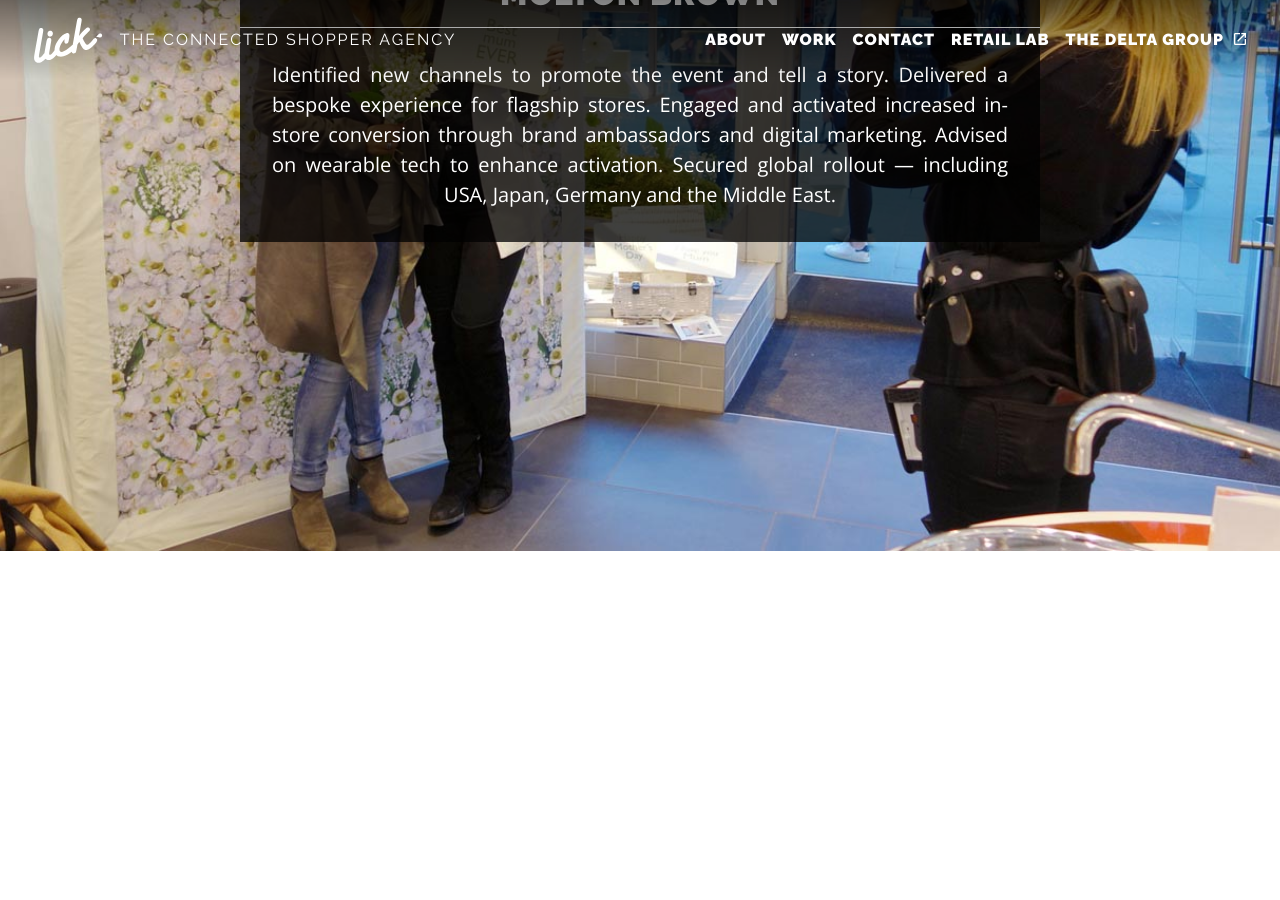
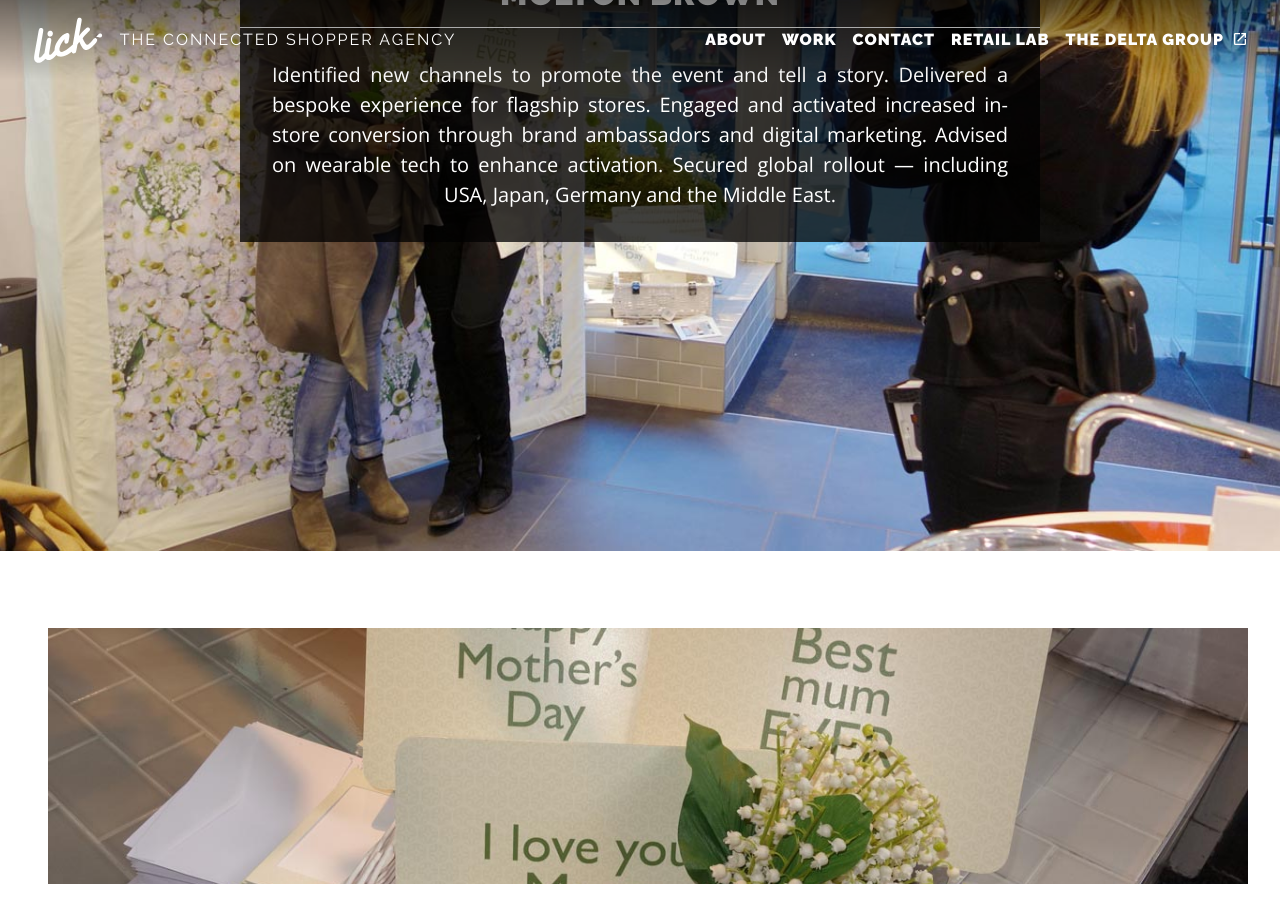
Before and after one commit to lickcreative/website, a Jekyll site: the page built from _work/molton-brown.markdown, in a window 1280 px wide and 900 px high, scrolled down 349 px. Built offline with Jekyll 4.4.1, drawn with Linux system fonts in a browser that asks for light colours; before the commit the page ends 977 px from its top, so only the background shows below that.

Commit message:
Updated Work and 3 other files

```diff
--- a/_home-sections/work.markdown
+++ b/_home-sections/work.markdown
@@ -8,7 +8,7 @@ position: 3
 <div class="grid">
 {% for entry in site.work %}
   <div class="grid__item grid__item--work">
-    <a class="panel" href="{{  }}">
+    <a class="panel" href="{{ entry.url }}">
       <img class="u-object-fit" src="{{ entry.desktop_image }}" alt="" />
       <h3 class="panel__caption">{{ entry.title }}</h3>
     </a>
--- a/_layouts/lab_cover.html
+++ b/_layouts/lab_cover.html
@@ -64,7 +64,7 @@ layout: default
       {% endif %}
   </div>
 </section>
-{% if page.work-assets %}
+{% if page.images %}
 <section class="section u-vertical-space">
   <div class="grid grid--gutter u-center-block u-center-block--large">
     {% for image in page.work-assets %}
--- a/_layouts/work-page.html
+++ b/_layouts/work-page.html
@@ -4,18 +4,23 @@ layout: default
 
 <section class="section u-vertical-space">
   <div class="cover" style="background-image: url('{{ page.cover_image }}');">
-    <div class="cover__box">
-      <h1 class="cover__heading u-text-center">{{ page.title }}</h1>
-      <div class="cover__content u-big-text">{{ content }}</div>
-    </div>
+    {% assign contents = page.content | strip_newlines %}
+    {% if contents != "" %}
+      <div class="cover__box">
+        <h1 class="cover__heading u-text-center">{{ page.title }}</h1>
+        <div class="cover__content u-big-text">{{ content }}</div>
+      </div>
+    {% endif %}
   </div>
 </section>
+{% if page.work_assets %}
 <section class="section u-vertical-space">
   <div class="grid grid--gutter u-center-block u-center-block--large">
-    {% for image in page.work-assets %}
+    {% for image in page.work_assets %}
     <div class="grid__item grid__item--third">
       <img class="u-object-fit" src="{{ image }}">
     </div>
     {% endfor %}
   </div>
 </section>
+{% endif %}
--- a/_sass/_cover.scss
+++ b/_sass/_cover.scss
@@ -12,10 +12,19 @@
   // flex-wrap: wrap;
   color: $white;
   overflow: hidden;
-  background-color: hsl(200, 10, 80); /*Ensure text shows without image bg*/
+  background-color: hsl(220, 10, 80); /*Ensure text shows without image bg*/
   background-size: cover;
   background-position: center center;
   background-repeat: no-repeat;
+  @include mq-medium {
+    padding: 0;
+    flex-direction: row;
+    justify-content: center;
+    -webkit-box-align: center;
+    -ms-flex-align: center;
+    -ms-grid-row-align: center;
+    align-items: center;
+  }
   &--lab {
     -webkit-box-align: center;
         -ms-flex-align: center;
@@ -31,7 +40,7 @@
       left: 0;
       width: 100%;
       height: 100%;
-      background: hsla(0, 0, 0, 0.2);
+      background: hsla(240, 100, 10, 0.2);
       z-index: 0;
     }
   }
@@ -45,25 +54,47 @@
     margin-top: 2.5rem;
     display: flex;
     justify-content: space-between;
+    @include mq-medium {
+      position: absolute;
+      margin: 0;
+      bottom: 50%;
+      -webkit-transform: translateY(50%);
+      transform: translateY(50%);
+    }
   }
   &__arrow {
     &--left {
       margin-right: auto;
+      @include mq-medium {
+        left: 2rem;
+      }
     }
     &--right {
       margin-left: auto;
+      @include mq-medium {
+        right: 2rem;
+      }
     }
   }
   &__box {
     margin-top: 2.5rem;
     background: hsla(0, 0, 0, 0.75);
     z-index: 10;
+    @include mq-medium {
+      margin: 0;
+      max-width: 50rem;
+      height: auto;
+    }
     &--lab {
-      -webkit-box-ordinal-group: 0;
-          -ms-flex-order: -1;
-              order: -1; /*So arrows sit under box on mobile*/
+      -ms-flex-order: -1;
+      order: -1; /*So arrows sit under box on mobile*/
       color: $white;
       background: transparent;
+      @include mq-medium {
+        -ms-flex-order: inherit;
+        order: inherit;
+        max-width: 40rem;
+      }
     }
   }
   &__heading {
@@ -71,6 +102,9 @@
     border-bottom: 1px solid;
     font-size: 1.125rem;
     font-weight: 900;
+    @include mq-medium {
+      font-size: 2rem;
+    }
     &--lab {
       margin-bottom: 1rem;
       padding: 0.5rem;
@@ -79,60 +113,72 @@
   }
   &__content {
     padding: 1rem;
+    @include mq-medium {
+      padding: 2rem;
+      font-size: 1.125rem;
+    }
+    @include mq-large {
+      font-size: 1.25rem;
+    }
     &--lab {
       padding: 0;
+      @include mq-medium {
+        padding: 0;
+      }
     }
   }
   &__lab-logo {
     width: 100%;
-  }
-}
-
-@media (min-width: 50em) {
-  .cover {
-    padding: 0;
-    flex-direction: row;
-    justify-content: center;
-    -webkit-box-align: center;
-        -ms-flex-align: center;
-                -ms-grid-row-align: center;
-            align-items: center;
-    &__nav {
-      position: absolute;
-      margin: 0;
-      bottom: 50%;
-      -webkit-transform: translateY(50%);
-              transform: translateY(50%);
-      &--left {
-        left: 2rem;
-      }
-      &--right {
-        right: 2rem;
-      }
-    }
-    &__box {
-      margin: 0;
-      max-width: 50rem;
-      height: auto;
-      &--lab {
-        -webkit-box-ordinal-group: NaN;
-            -ms-flex-order: inherit;
-                order: inherit;
-        max-width: 40rem;
-      }
-    }
-    &__heading {
-      font-size: 2rem;
-    }
-    &__content {
-      padding: 2rem;
-      font-size: 1.125rem;
-      &--lab {
-        padding: 0;
-      }
-    }
-    &__lab-logo {
+    @include mq-medium {
       width: 40rem;
     }
   }
 }
+
+// @include mq-medium; {
+//   .cover {
+//     padding: 0;
+//     flex-direction: row;
+//     justify-content: center;
+//     -webkit-box-align: center;
+//         -ms-flex-align: center;
+//                 -ms-grid-row-align: center;
+//             align-items: center;
+//     &__nav {
+//       position: absolute;
+//       margin: 0;
+//       bottom: 50%;
+//       -webkit-transform: translateY(50%);
+//               transform: translateY(50%);
+//       &--left {
+//         left: 2rem;
+//       }
+//       &--right {
+//         right: 2rem;
+//       }
+//     }
+//     &__box {
+//       margin: 0;
+//       max-width: 50rem;
+//       height: auto;
+//       &--lab {
+//             -ms-flex-order: inherit;
+//                 order: inherit;
+//         max-width: 40rem;
+//       }
+//     }
+//     &__heading {
+//       font-size: 2rem;
+//     }
+//     &__content {
+//       padding: 2rem;
+//       font-size: 1.125rem;
+//       &--lab {
+//         padding: 0;
+//       }
+//     }
+//     &__lab-logo {
+//       width: 40rem;
+//     }
+//   }
+// }
```
